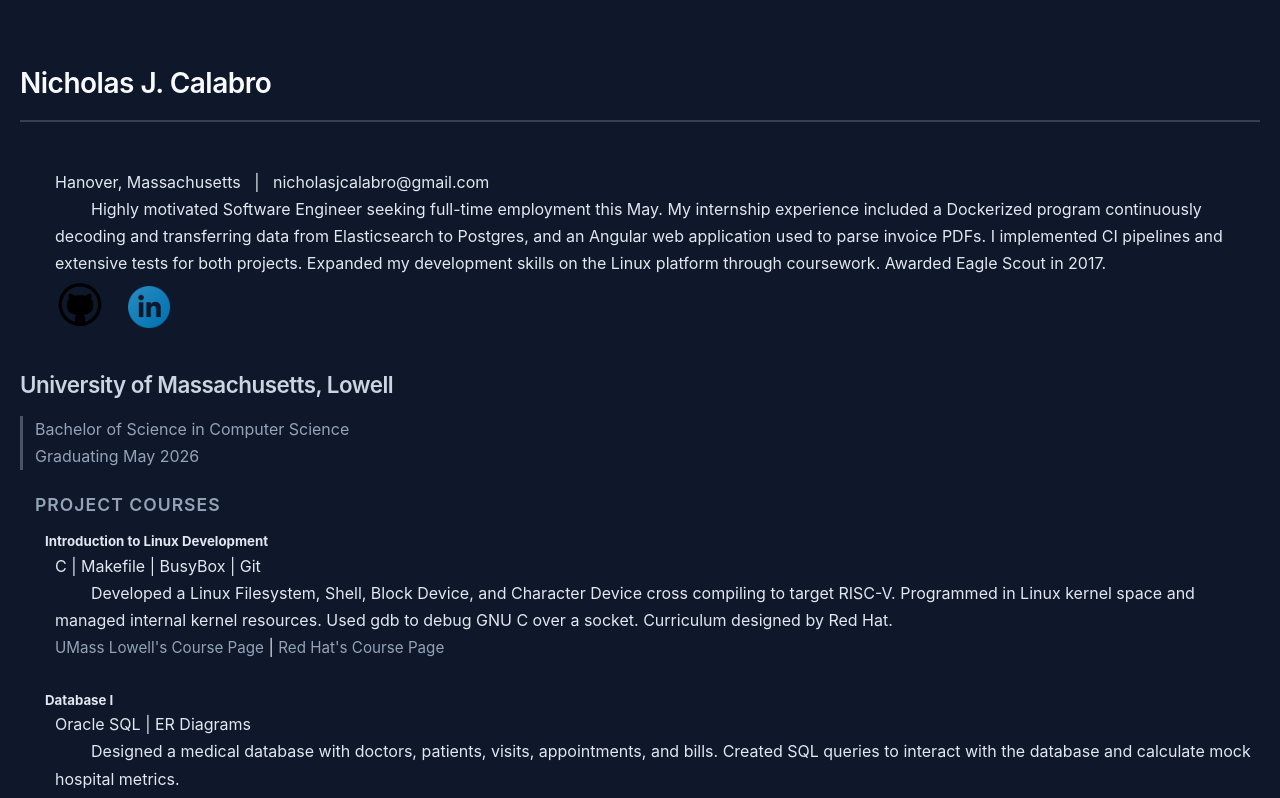
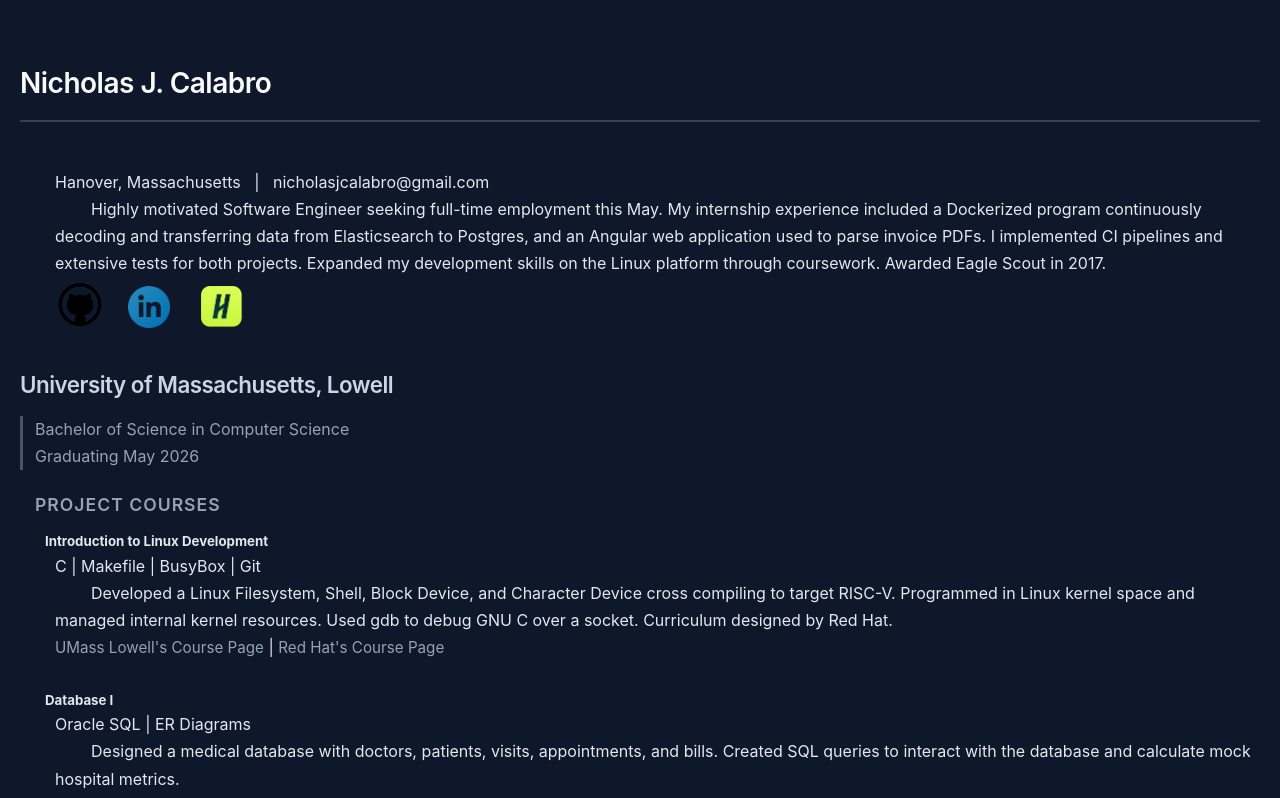
Before and after one commit to ncalabro18/ncalabro18.github.io, an Angular app: page / in a window 1280 px wide. Shown: the top 798 px of the page. Built offline with nearby package versions, Linux system fonts and the light colour scheme.

Commit message:
add handshake logo link

```diff
--- a/src/app/about/about.html
+++ b/src/app/about/about.html
@@ -25,6 +25,10 @@ I used some AI to make some changes to this document, mostly for spellchecking.
 &nbsp;&nbsp;&nbsp;
 <a href="https://www.linkedin.com/in/nicholas-calabro/">
   <img src="assets/linkedin.png" alt="Nicholas's LinkedIn Profile" width="42" height="42" />
+</a>
+&nbsp;&nbsp;&nbsp;&nbsp;&nbsp;
+<a href="https://uml.joinhandshake.com/profiles/nicholas_calabro/">
+  <img src="assets/handshake.png" alt="Nicholas's HandShake Profile" width="42" height="42" />
 </a>
 </p>
 
```
Also changed, not shown: public/assets/handshake.png (added).
